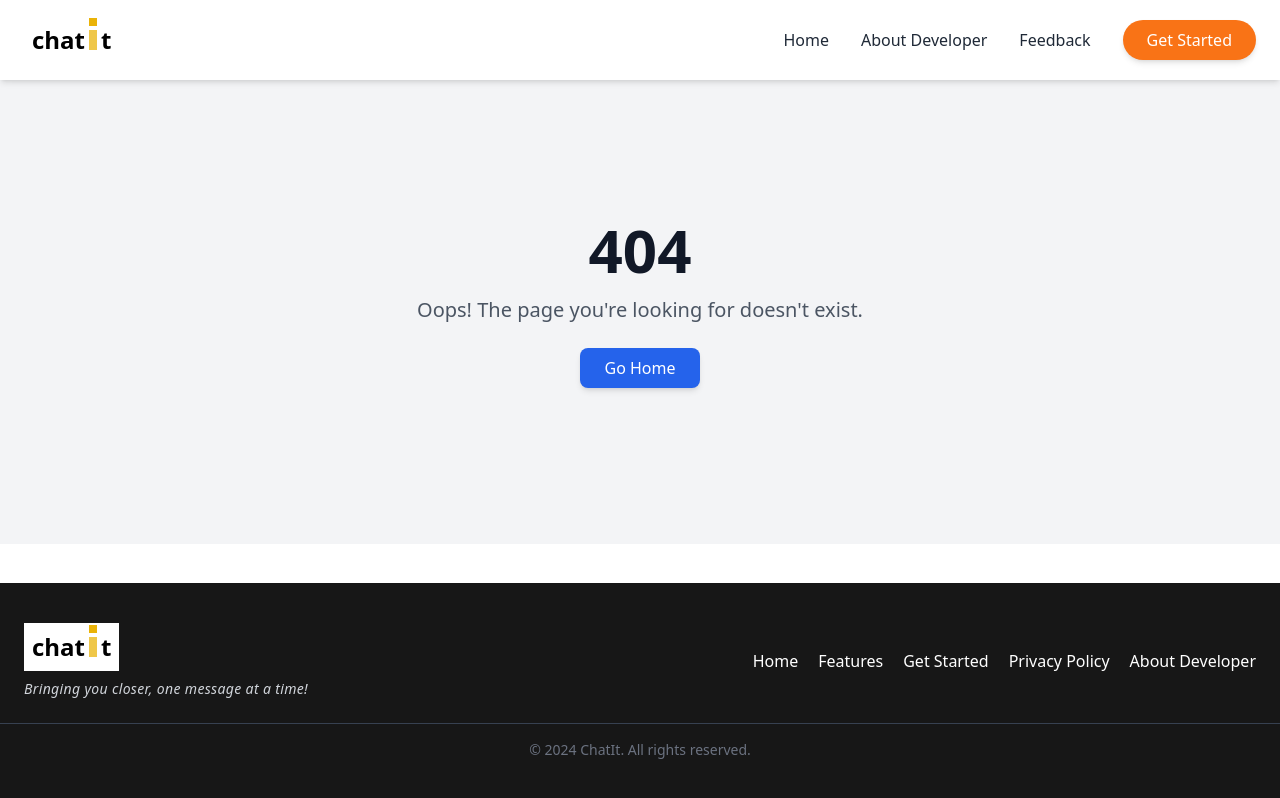
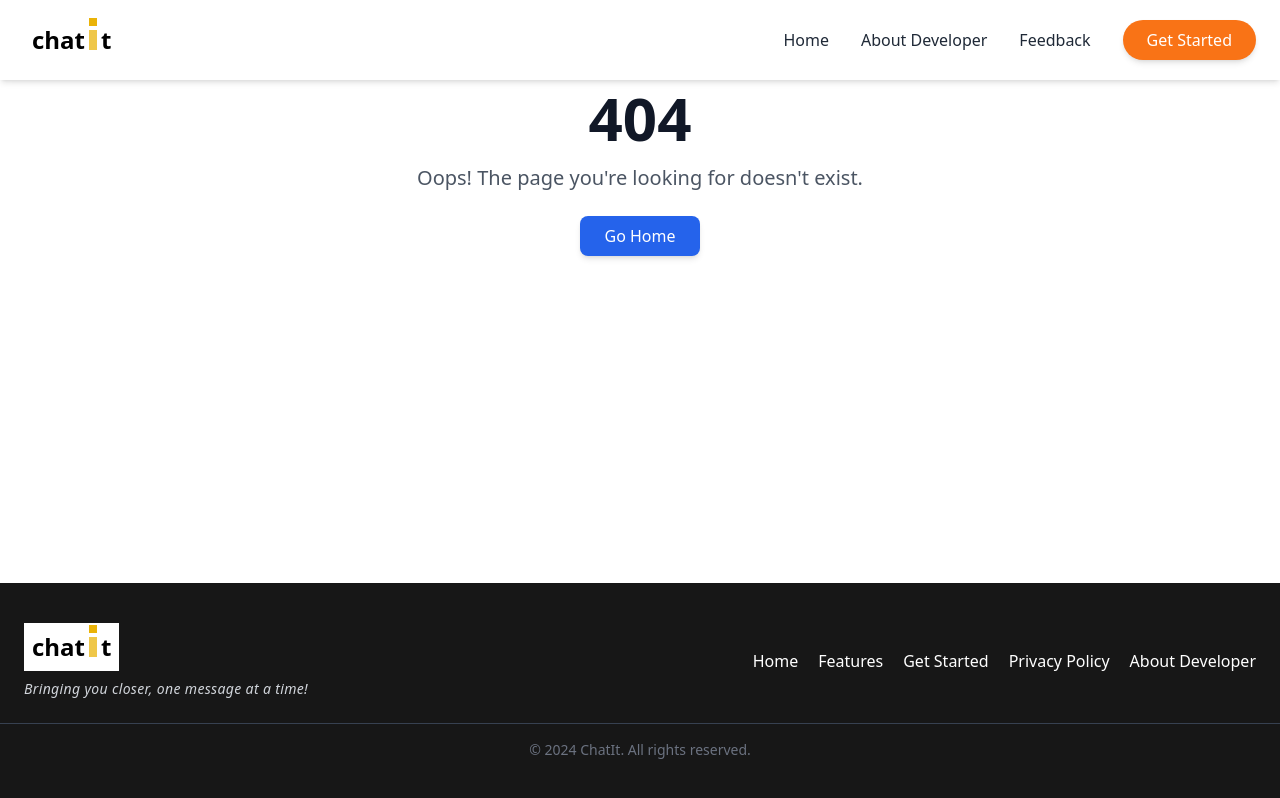
Before and after one commit to MrPurushotam/ChatIt, a React (Vite) app in the folder frontend/: page /test in a window 1280 px wide. Built offline with nearby package versions, Linux system fonts and the light colour scheme.

Commit message:
updated notfound page

```diff
--- a/frontend/src/pages/NotFound.jsx
+++ b/frontend/src/pages/NotFound.jsx
@@ -2,7 +2,7 @@
 
 export default function NotFound() {
   return (
-    <div className="flex flex-col items-center justify-center h-[60vh] bg-gray-100 text-gray-900 p-6">
+      <div className="flex flex-col items-center justify-center h-full bg-transparent text-gray-900 p-6">
       <h1 className="text-6xl font-bold mb-4">404</h1>
       <p className="text-lg md:text-xl text-gray-600 mb-6">Oops! The page you're looking for doesn't exist.</p>
       <Link
```
